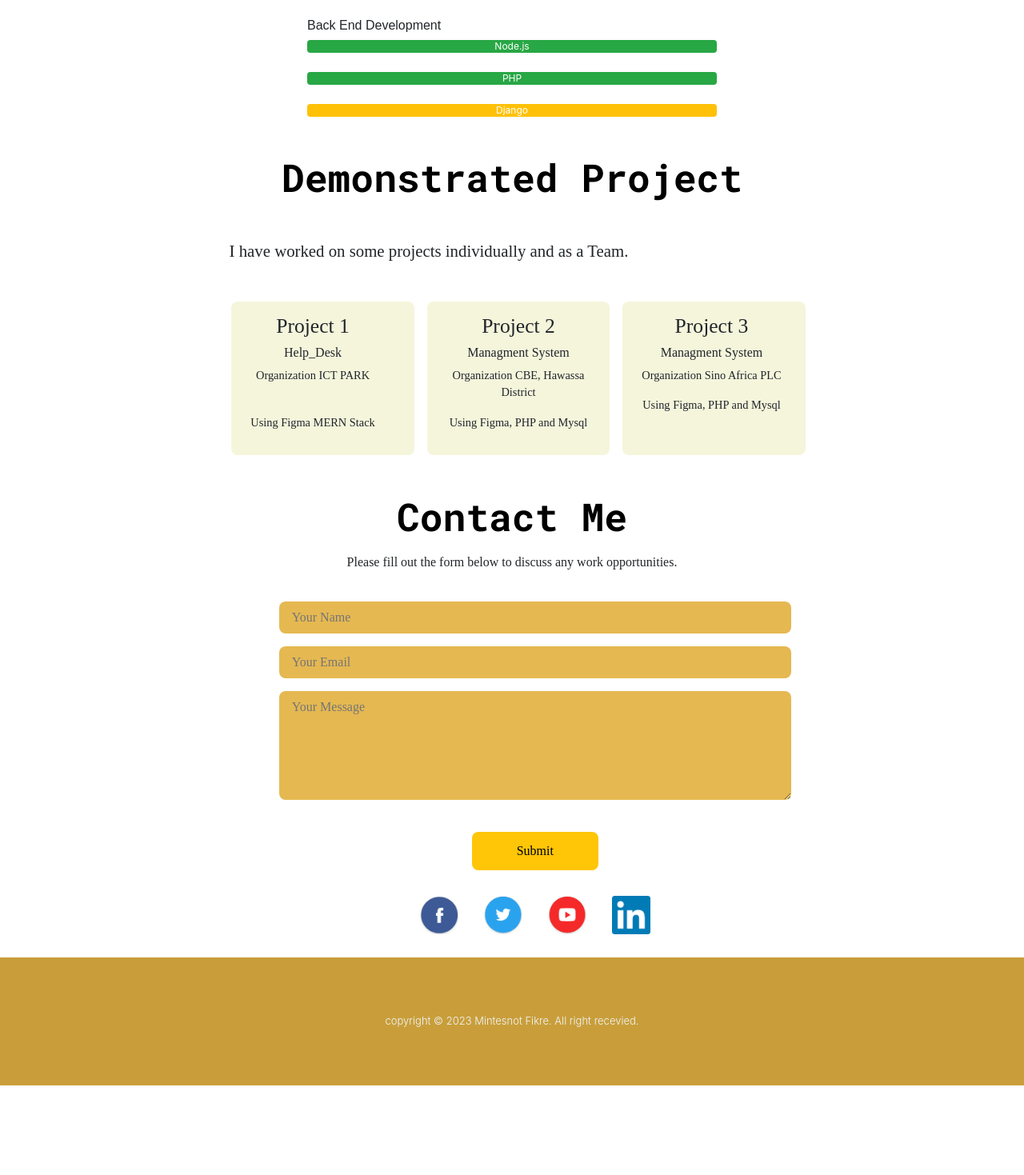
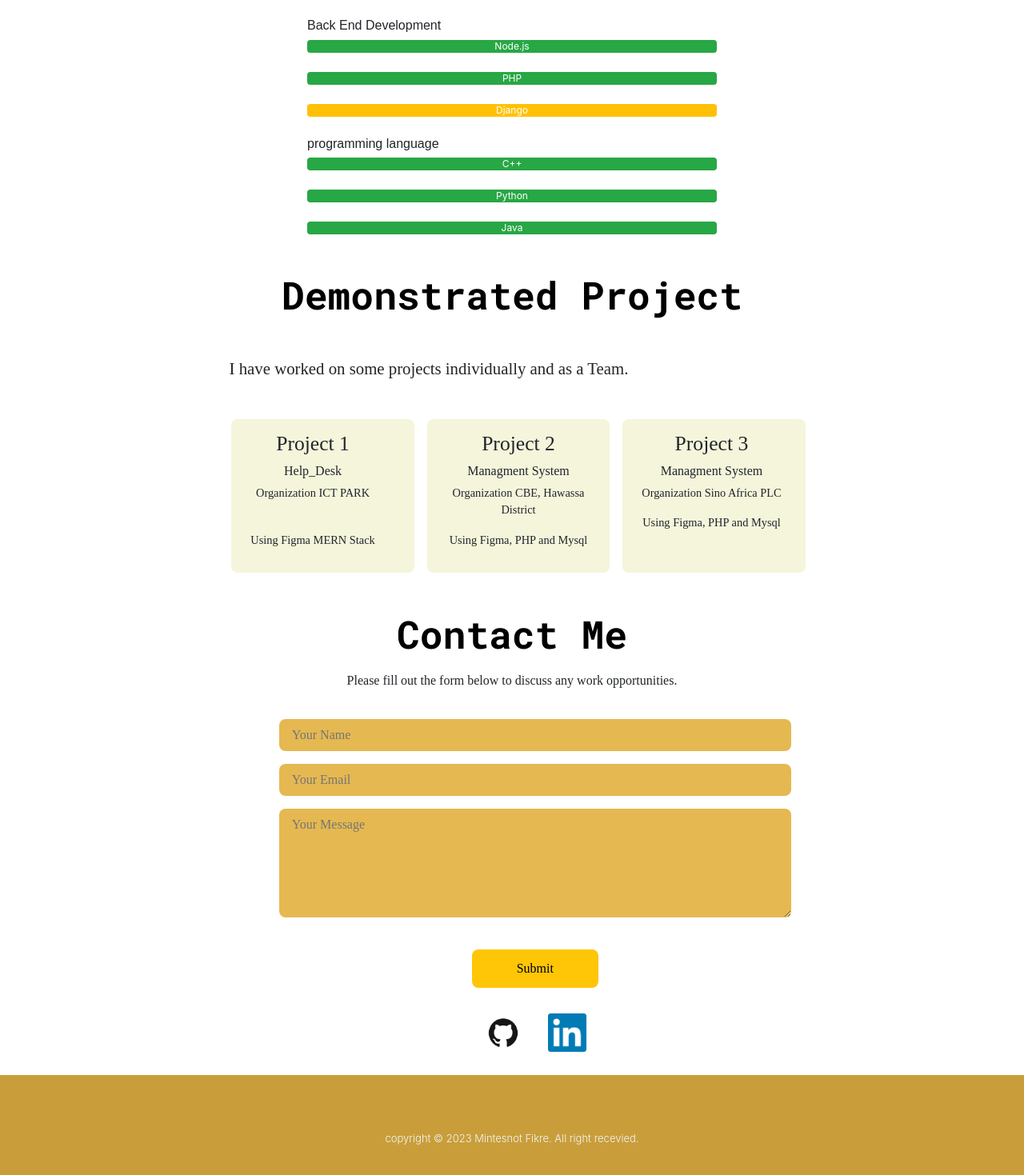
Before and after one commit to mintefk/Minte-Portfolio, a React (Create React App) app: page / in a window 1280 px wide. Shown: the part 1380-2849 px from the top of the page at 80% size. Before the commit the page ends 2737 px from the top, so only its background shows below. Built offline with nearby package versions, Linux system fonts and the light colour scheme.

Commit message:
Update on Links

```diff
--- a/src/components/ContactMe/contact.jsx
+++ b/src/components/ContactMe/contact.jsx
@@ -1,8 +1,8 @@
 import React, { useRef } from 'react';
 import './contact.css';
-import facebookIcon from "../../assets/facebook-icon.png";
-import TwitterIcon from "../../assets/twitter.png";
-import YouTubeIcon from "../../assets/youtube.png";
+// import facebookIcon from "../../assets/facebook-icon.png";
+// import TwitterIcon from "../../assets/twitter.png";
+import YouTubeIcon from "../../assets/G.png";
 import Linkedin from "../../assets/linkedin.png";
 import emailjs from '@emailjs/browser';
 const Contact = () => {
@@ -37,10 +37,10 @@ const Contact = () => {
       <button type='submit' value='Send' className="submitBtn">Submit</button>
 
      <div className="links">
-         <img src= {facebookIcon} alt="" className="link" />
-         <img src= {TwitterIcon} alt="" className="link" />
-         <img src={YouTubeIcon} alt="" className="link" />
-         <img src={Linkedin} alt="" className="link" />
+         {/* <img src= {facebookIcon} alt="" className="link" />
+         <img src= {TwitterIcon} alt="" className="link" /> */}
+         <a href="https://github.com/mintefk"><img src={YouTubeIcon} alt="" className="link" /></a>
+         <a href="https://www.linkedin.com/in/mintesnot-fikre-6b665522b/"><img src={Linkedin} alt="" className="link" /> </a>
    </div>
    </form>
 </div>
--- a/src/components/Skill/skill.jsx
+++ b/src/components/Skill/skill.jsx
@@ -36,7 +36,7 @@ const skill = () => {
 
           <div class="progress">
 
-                   <div class="progress-bar  bg-success w-75" role="progressbar" aria-valuenow="75" aria-valuemin="0" aria-valuemax="100"> HTML5</div>
+                   <div class="progress-bar  bg-success w-100" role="progressbar" aria-valuenow="75" aria-valuemin="0" aria-valuemax="100"> HTML5</div>
 
           </div> <br />
           <div class="progress">
@@ -98,6 +98,28 @@ const skill = () => {
           <div class="progress-bar bg-warning w-100" role="progressbar" aria-valuenow="75" aria-valuemin="0" aria-valuemax="100"> Django</div>
 
          </div>
+         <br />
+         <div className="skillBarText">
+          <h6>programming language </h6>
+
+        </div>
+        <div class="progress">
+
+          <div class="progress-bar bg-success w-100" role="progressbar" aria-valuenow="75" aria-valuemin="0" aria-valuemax="100">C++</div>
+
+         </div>
+         <br />
+         <div class="progress">
+
+          <div class="progress-bar bg-success w-100" role="progressbar" aria-valuenow="75" aria-valuemin="0" aria-valuemax="100">Python</div>
+
+         </div>
+         <br />
+         <div class="progress">
+
+          <div class="progress-bar bg-success w-100" role="progressbar" aria-valuenow="75" aria-valuemin="0" aria-valuemax="100"> Java</div>
+
+         </div>
 
 
   </div>
```
Also changed, not shown: src/assets/G.png (added).
